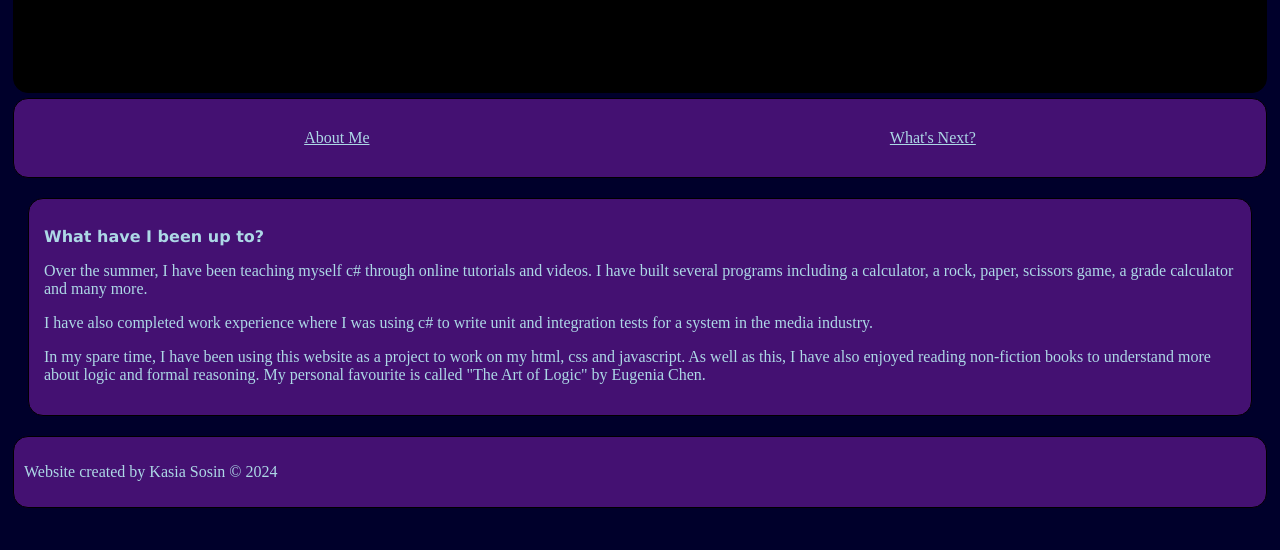
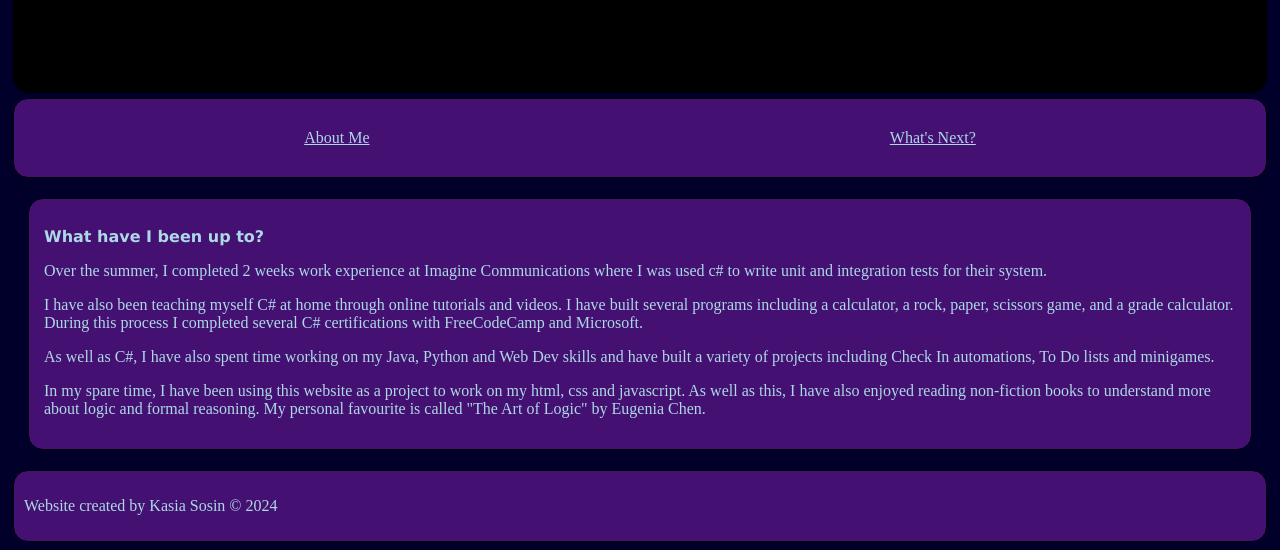
Before and after one commit to kasiasosin/kasiasosin.github.io, a website: page projects.html in a window 1280 px wide. Shown: the part 347-897 px from the top of the page. Before the commit the page ends 863 px from the top, so only its background shows below. Drawn offline with Linux system fonts and the light colour scheme.

Commit message:
updated summer project info

```diff
--- a/projects.html
+++ b/projects.html
@@ -26,8 +26,9 @@
 
     <main class = "maincontent">
         <h2> What have I been up to? </h2>
-        <p> Over the summer, I have been teaching myself c# through online tutorials and videos. I have built several programs including a calculator, a rock, paper, scissors game, a grade calculator and many more.</p>
-        <p> I have also completed work experience where I was using c# to write unit and integration tests for a system in the media industry. </p>
+        <p> Over the summer, I completed 2 weeks work experience at Imagine Communications where I was used c# to write unit and integration tests for their system. </p>
+        <p> I have also been teaching myself C# at home through online tutorials and videos. I have built several programs including a calculator, a rock, paper, scissors game, and a grade calculator. During this process I completed several C# certifications with FreeCodeCamp and Microsoft.</p>
+        <p> As well as C#, I have also spent time working on my Java, Python and Web Dev skills and have built a variety of projects including Check In automations, To Do lists and minigames.</p>
         <p> In my spare time, I have been using this website as a project to work on my html, css and javascript. As well as this, I have also enjoyed reading non-fiction books to understand more about logic and formal reasoning. My personal favourite is called "The Art of Logic" by Eugenia Chen.</p>
     </main>
 
```
